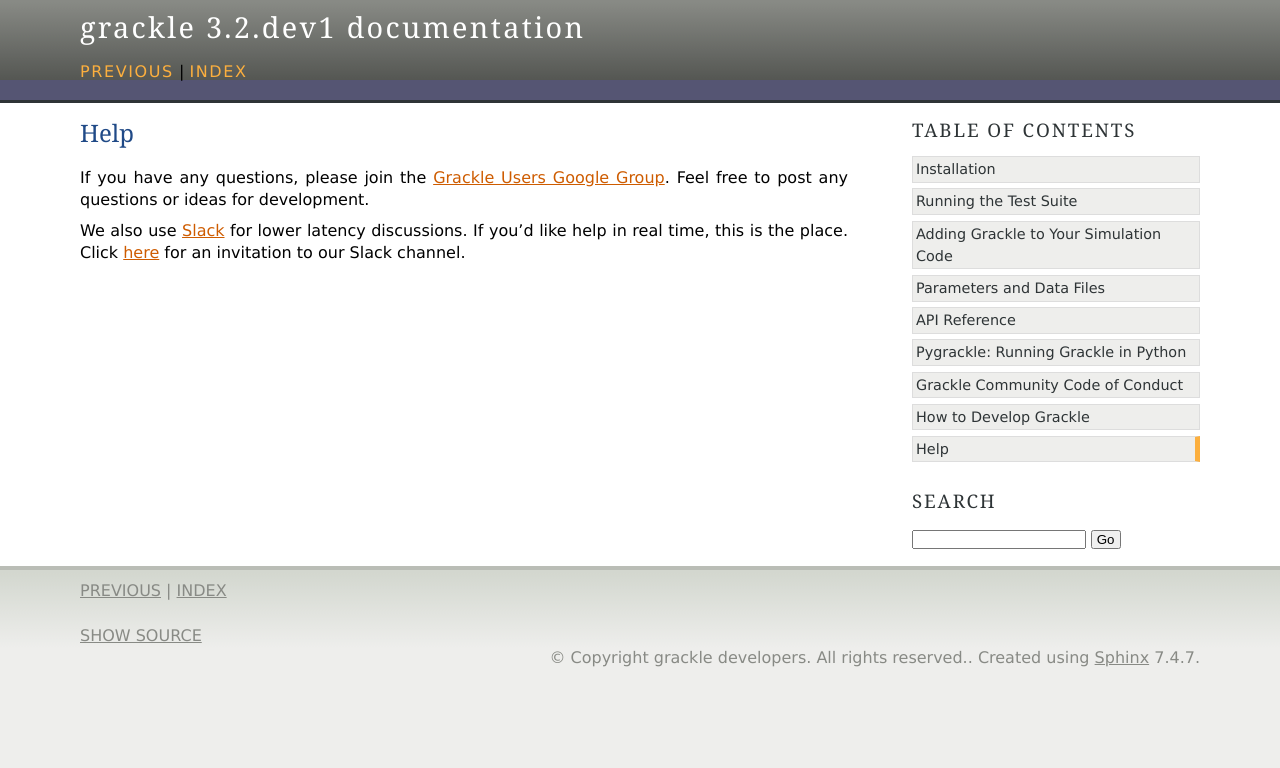
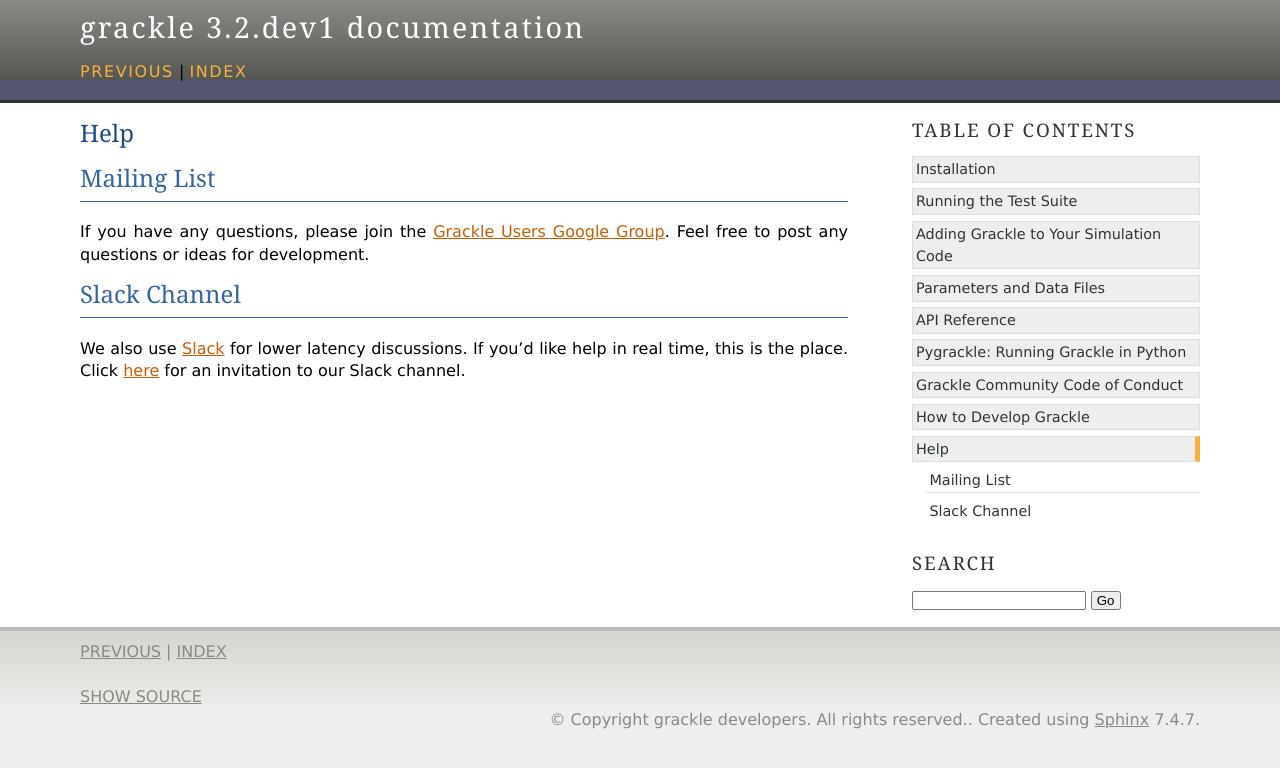
Before and after one commit to grackle-project/grackle, a Sphinx documentation site: the page built from doc/source/Help.rst, in a window 1280 px wide. Shown: the top 768 px of the page. Built offline with Sphinx 7.4.7, drawn with Linux system fonts in a browser that asks for light colours.

Commit message:
Add sections in help docs.

```diff
--- a/doc/source/Help.rst
+++ b/doc/source/Help.rst
@@ -1,9 +1,15 @@
 Help
 ----
+
+Mailing List
+~~~~~~~~~~~~
 
 If you have any questions, please join the `Grackle Users Google Group
 <https://groups.google.com/forum/#!forum/grackle-cooling-users>`_.  Feel
 free to post any questions or ideas for development.
+
+Slack Channel
+~~~~~~~~~~~~~
 
 We also use `Slack <https://slack.com/>`__ for lower latency discussions.
 If you'd like help in real time, this is the place.
```
